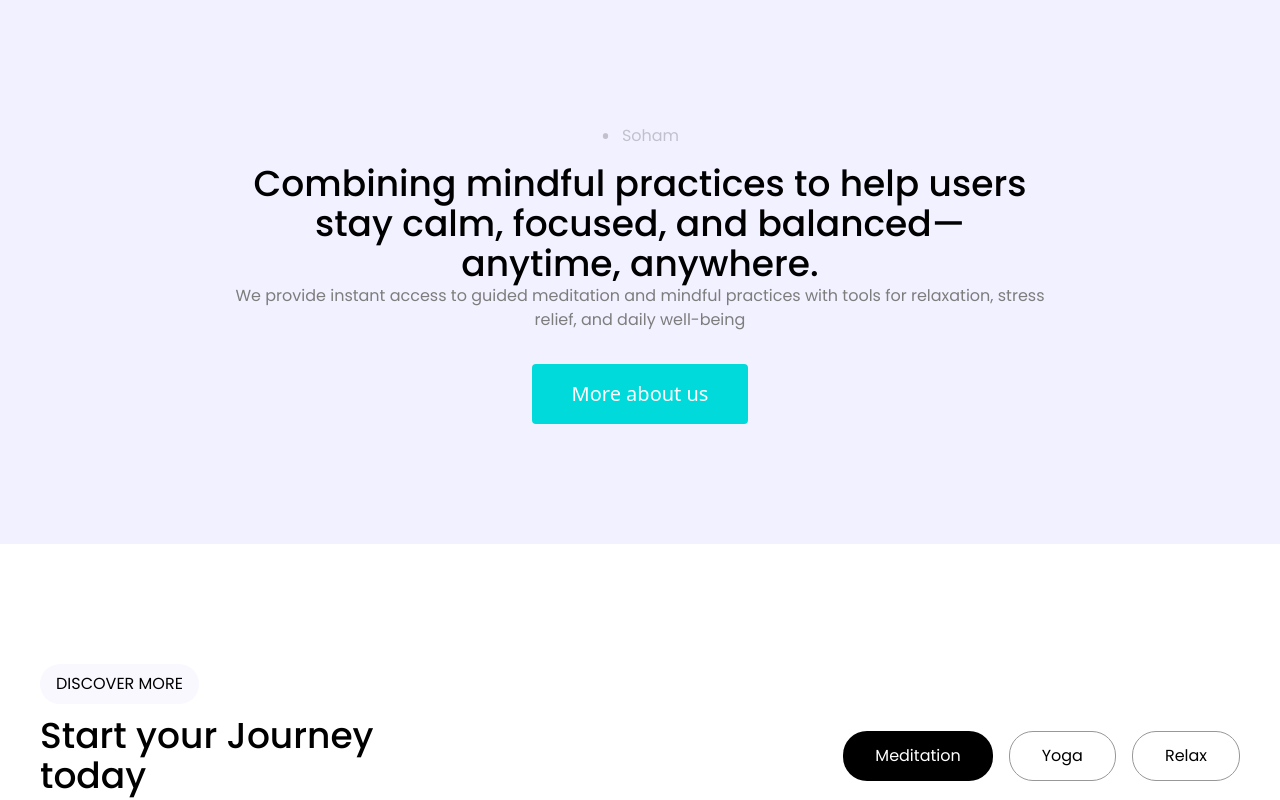
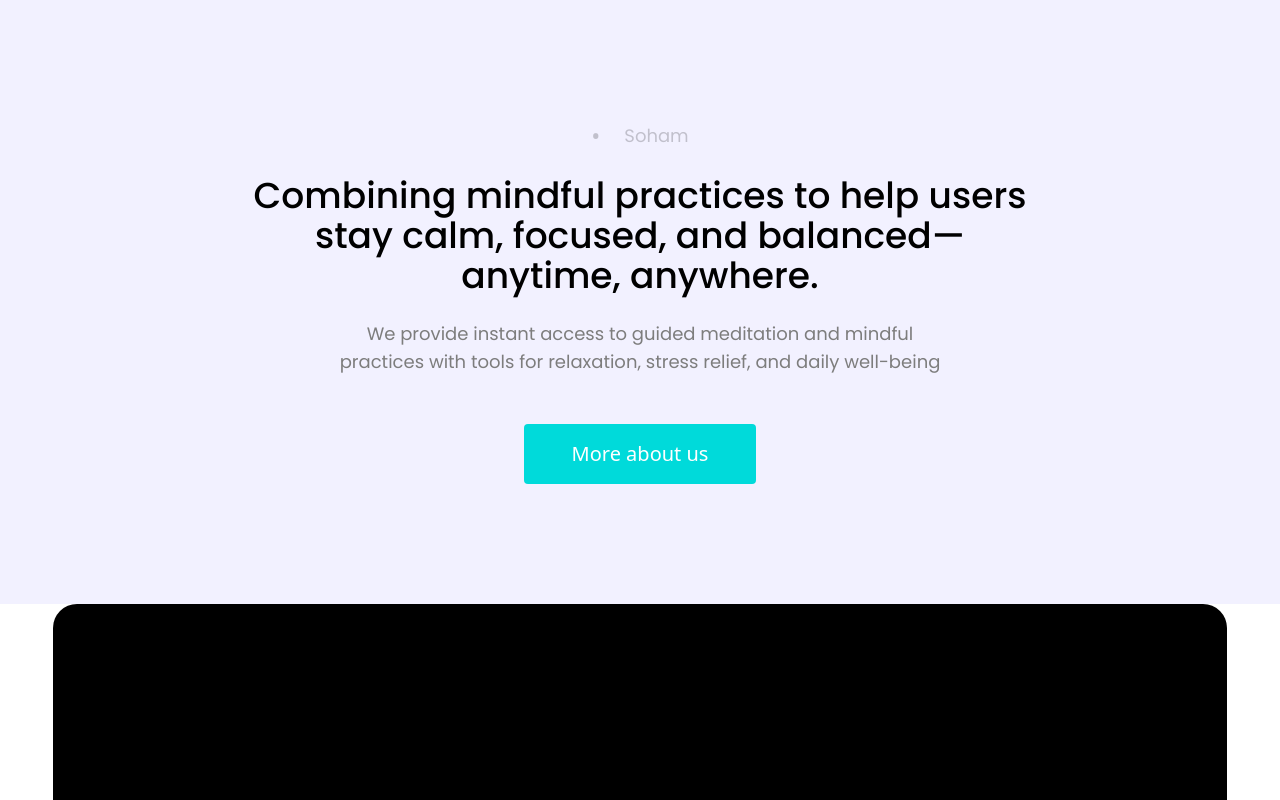
Before and after one commit to Neeschal1/Soham-web, a React (Vite) app: page / in a window 1280 px wide. Shown: the part 800-1600 px from the top of the page. Built offline with nearby package versions, Linux system fonts and the light colour scheme.

Commit message:
responsive more about us

```diff
--- a/src/components/landing/hero.jsx
+++ b/src/components/landing/hero.jsx
@@ -6,10 +6,7 @@ import Fonts from "../../utils/fontsconfig";
 
 const Hero = () => {
   return (
-    <div
-      className="h-screen w-full bg-cover bg-center flex flex-col"
-      style={{ backgroundImage: `url(${Backgroundimage})` }}
-    >
+    <div className="hidden lg:flex h-screen w-full bg-cover bg-center flex-col" style={{ backgroundImage: `url(${Backgroundimage})` }}>
       <div className="w-full h-full flex flex-1 flex-col bg-black/5 p-3">
         <Navbar />
 
@@ -17,19 +14,28 @@ const Hero = () => {
         <div className="flex-1 flex items-center justify-start ml-15">
           <div className="gap-5 flex flex-col">
             <div>
-              <h1 style={Fonts.poppins.medium} className=" text-2xl sm:text-3xl lg:text-5xl xl:text-7xl text-white ">
+              <h1
+                style={Fonts.poppins.medium}
+                className="text-5xl xl:text-7xl text-white"
+              >
                 Meditation for mind, body,
                 <br />
                 and soul with silent strength.
               </h1>
-              <h3 style={Fonts.poppins.regular} className="text-lg text-white pt-3">
+              <h3
+                style={Fonts.poppins.regular}
+                className="text-lg text-white pt-3"
+              >
                 We help you rediscover your inner peace through mindful
                 practices.
               </h3>
             </div>
 
             <div>
-              <button style={Fonts.poppins.regular} className="bg-[#00DADA] py-4 px-15 rounded-full text-white hover:bg-black duration-[800ms]">
+              <button
+                style={Fonts.poppins.regular}
+                className="bg-[#00DADA] py-4 px-15 rounded-full text-white hover:bg-black duration-[800ms]"
+              >
                 Try for free
               </button>
             </div>
@@ -38,14 +44,17 @@ const Hero = () => {
 
         {/* Bottom Contents */}
         <div className="flex flex-row items-end justify-between pb-8 pr-4 pl-4">
-          <div className="gap-3 flex-row items-center flex px-6 py-3 rounded-2xl  border-t border-l border-white/30 backdrop-blur-xs bg-black/15">
-            <img className="h-15 w-38" src={Users} />
-            <h3 style={Fonts.poppins.light} className="text-white ">
+          <div className="gap-3 flex-row items-center flex px-6 py-3 rounded-2xl border-t border-l border-white/30 backdrop-blur-xs bg-black/15">
+            <img className="h-15 w-38" src={Users} alt="Users" />
+            <h3 style={Fonts.poppins.light} className="text-white">
               Trusted by 100+ users
             </h3>
           </div>
           <div className="py-6 px-10 bg-black/15 backdrop-blur-xs rounded-3xl border-t border-r border-white/30">
-            <h3 style={Fonts.poppins.light} className="text-white text-right">
+            <h3
+              style={Fonts.poppins.light}
+              className="text-white text-right"
+            >
               We help you cultivate calm, release stress, and create
               <br /> the mental and emotional space needed to invite
               <br /> clarity, balance, and well-being into every aspect of
--- a/src/components/landing/more_about_us.jsx
+++ b/src/components/landing/more_about_us.jsx
@@ -1,52 +1,114 @@
 import React from "react";
 import Fonts from "../../utils/fontsconfig";
 
-const Moreaboutus = () => {
+const MoreAboutUs = () => {
   return (
-    <>
-      <div className="items-center justify-center flex flex-1 flex-col bg-[#F2F1FF] py-30">
-        <div className="flex flex-col gap-8 items-center justify-center">
-          <div className="flex gap-3 flex-col">
-            <div className="flex flex-row items-center gap-3 justify-center">
-              <h1 className="text-2xl font-poppins font-medium text-black/20">
-                •
-              </h1>
-              <h3
-                style={Fonts.poppins.regular}
-                className="font-poppins font-medium text-black/20"
-              >
+    <div className="w-full">
+      {/* ----------- MOBILE VIEW (below 640px) ----------- */}
+      <div className="block sm:hidden flex-col items-center justify-center bg-[#F2F1FF] py-12 px-4 text-center">
+        <div className="flex flex-col gap-6 items-center justify-center">
+          <div className="flex flex-col gap-2 items-center">
+            <div className="flex items-center gap-2 justify-center">
+              <h1 className="text-xl font-poppins font-medium text-black/20">•</h1>
+              <h3 style={Fonts.poppins.regular} className="text-sm text-black/20">
                 Soham
               </h3>
             </div>
-            <div>
-              <h1
-                style={Fonts.poppins.medium}
-                className="text-center text-4xl font-poppins font-medium"
-              >
+            <h1 style={Fonts.poppins.medium} className="text-2xl font-medium">
               Combining mindful practices to help users
               <br /> stay calm, focused, and balanced—
-                <br />
-                anytime, anywhere.
+              <br /> anytime, anywhere.
             </h1>
-              <h3
-                className="text-[#7D7D7D] text-center"
-                style={Fonts.poppins.regular}
-              >
+            <h3 style={Fonts.poppins.regular} className="text-sm text-[#7D7D7D]">
               We provide instant access to guided meditation and mindful
-                practices with tools for relaxation, stress
-                <br /> relief, and daily well-being
+              <br /> practices with tools for relaxation, stress relief, and daily well-being
             </h3>
           </div>
+          <button className="bg-[#00DADA] py-3 px-6 rounded text-base text-white hover:bg-black duration-800">
+            More about us
+          </button>
         </div>
-          <div>
+      </div>
+
+      {/* ----------- TABLET VIEW (640px – 1023px) ----------- */}
+      <div className="hidden sm:flex md:hidden flex-col items-center justify-center bg-[#F2F1FF] py-16 px-8 text-center">
+        <div className="flex flex-col gap-8 items-center justify-center">
+          <div className="flex flex-col gap-3 items-center">
+            <div className="flex items-center gap-3 justify-center">
+              <h1 className="text-2xl font-poppins font-medium text-black/20">•</h1>
+              <h3 style={Fonts.poppins.regular} className="text-base text-black/20">
+                Soham
+              </h3>
+            </div>
+            <h1 style={Fonts.poppins.medium} className="text-3xl font-medium">
+              Combining mindful practices to help users
+              <br /> stay calm, focused, and balanced—
+              <br /> anytime, anywhere.
+            </h1>
+            <h3 style={Fonts.poppins.regular} className="text-base text-[#7D7D7D]">
+              We provide instant access to guided meditation and mindful
+              <br /> practices with tools for relaxation, stress relief, and daily well-being
+            </h3>
+          </div>
+          <button className="bg-[#00DADA] py-4 px-8 rounded text-lg text-white hover:bg-black duration-800">
+            More about us
+          </button>
+        </div>
+      </div>
+
+      {/* ----------- LAPTOP VIEW (1024px – 1279px) ----------- */}
+      <div className="hidden md:flex lg:hidden flex-col items-center justify-center bg-[#F2F1FF] py-20 px-12 text-center">
+        <div className="flex flex-col gap-10 items-center">
+          <div className="flex flex-col gap-4 items-center">
+            <div className="flex items-center gap-4 justify-center">
+              <h1 className="text-2xl font-poppins font-medium text-black/20">•</h1>
+              <h3 style={Fonts.poppins.regular} className="text-lg text-black/20">
+                Soham
+              </h3>
+            </div>
+            <h1 style={Fonts.poppins.medium} className="text-4xl font-medium">
+              Combining mindful practices to help users
+              <br /> stay calm, focused, and balanced—
+              <br /> anytime, anywhere.
+            </h1>
+            <h3 style={Fonts.poppins.regular} className="text-lg text-[#7D7D7D]">
+              We provide instant access to guided meditation and mindful
+              <br /> practices with tools for relaxation, stress relief, and daily well-being
+            </h3>
+          </div>
           <button className="bg-[#00DADA] py-4 px-10 rounded text-xl text-white hover:bg-black duration-800">
             More about us
           </button>
         </div>
       </div>
+
+      {/* ----------- DESKTOP VIEW (≥1280px) ----------- */}
+      <div className="hidden lg:flex flex-col items-center justify-center bg-[#F2F1FF] py-30 px-20 text-center">
+        <div className="flex flex-col gap-12 items-center">
+          <div className="flex flex-col gap-6 items-center">
+            <div className="flex items-center gap-6 justify-center">
+              <h1 className="text-2xl font-poppins font-medium text-black/20">•</h1>
+              <h3 style={Fonts.poppins.regular} className="text-lg text-black/20">
+                Soham
+              </h3>
             </div>
-    </>
+            <h1 style={Fonts.poppins.medium} className="text-4xl font-medium">
+              Combining mindful practices to help users
+              <br /> stay calm, focused, and balanced—
+              <br /> anytime, anywhere.
+            </h1>
+            <h3 style={Fonts.poppins.regular} className="text-lg text-[#7D7D7D]">
+              We provide instant access to guided meditation and mindful
+              <br /> practices with tools for relaxation, stress relief, and daily well-being
+            </h3>
+          </div>
+          <button className="bg-[#00DADA] py-4 px-12 rounded text-xl text-white hover:bg-black duration-800">
+            More about us
+          </button>
+        </div>
+      </div>
+    </div>
   );
 };
 
-export default Moreaboutus;
+export default MoreAboutUs;
--- a/src/screens/landing.jsx
+++ b/src/screens/landing.jsx
@@ -15,11 +15,11 @@ const Landing = () => {
         <Hero />
         <Moreaboutus />
         <div className="flex flex-col gap-10">
-          <Journey />
-        <Download />
-        <Reflection />
-        <Instructors />
-        {/* <Faqs /> */}
+          {/* <Journey /> */}
+          <Download />
+          <Reflection />
+          <Instructors />
+          {/* <Faqs /> */}
         </div>
         <Footer />
       </div>
```
Lines whose indentation alone changed are shown as unchanged.
